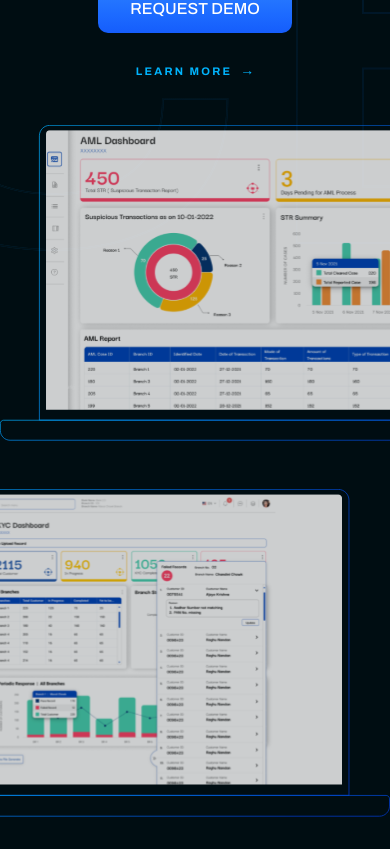
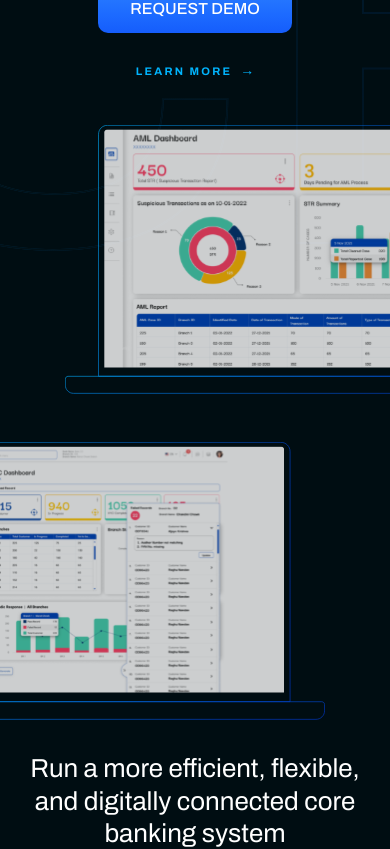
Before and after one commit to Yash-wardhan/n7-assignment, a Next.js app: page / in a window 390 px wide. Shown: the part 2896-3745 px from the top of the page. Built offline with nearby package versions, Linux system fonts and the light colour scheme.

Commit message:
Resize: Images in ThirdSection

```diff
--- a/components/section/ThirdSection.jsx
+++ b/components/section/ThirdSection.jsx
@@ -40,7 +40,7 @@ function ThirdSection() {
                 </div>
 
                 {/* Right — flush to edge */}
-                <div className="w-full lg:w-[45%] lg:-mr-8 xl:-mr-16">
+                <div className="w-[85%] lg:w-[45%] -mr-18 lg:-mr-8 xl:-mr-16">
                     <Image
                         src="/assets/Screen-2.svg"
                         alt="CB7 Dashboard"
@@ -55,7 +55,7 @@ function ThirdSection() {
             <div className="mt-12 lg:mt-20 w-full flex flex-col lg:flex-row justify-between items-center gap-8 lg:gap-10">
 
                 {/* Image flush to left */}
-                <div className="w-full lg:w-[45%] lg:-ml-8 xl:-ml-16">
+                <div className="w-[85%] lg:w-[45%] -ml-18 lg:-ml-8 xl:-ml-16">
                     <Image
                         src="/assets/Screen-1.svg"
                         alt="Core banking screen"
```
